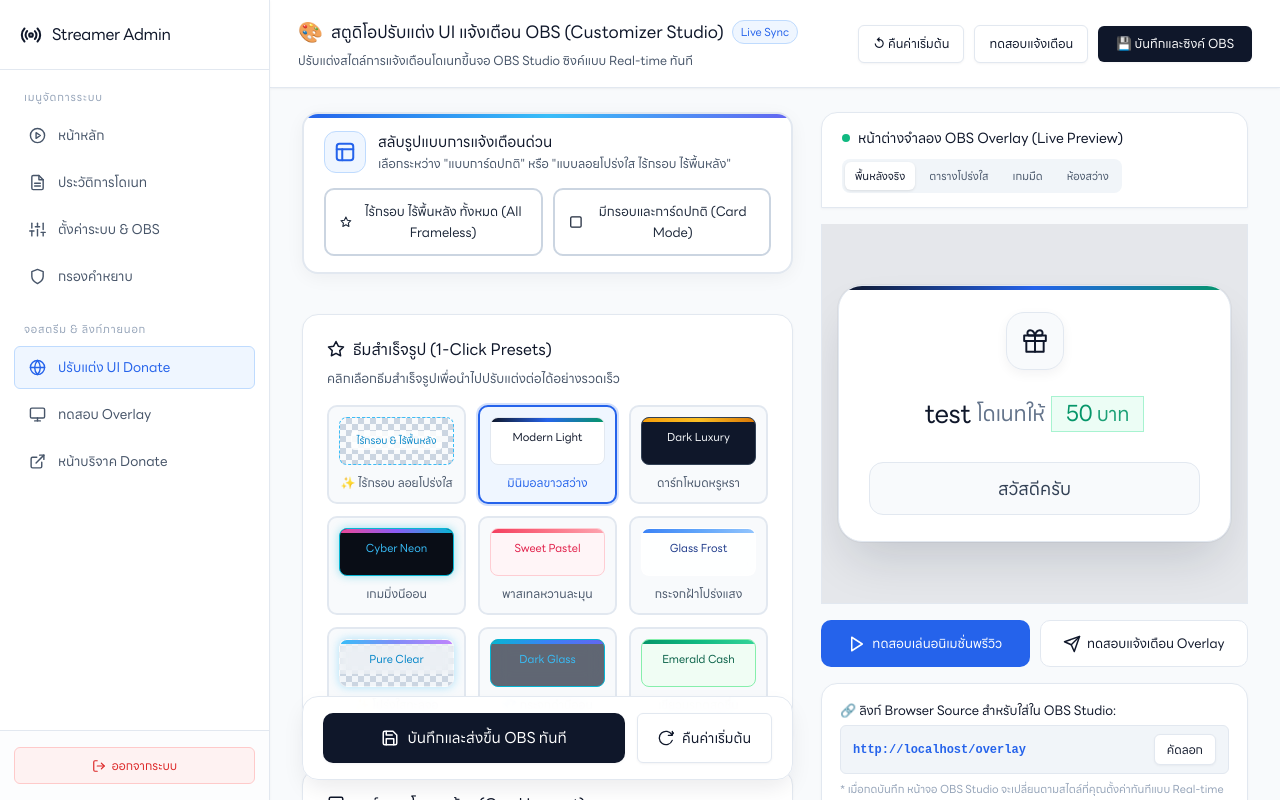
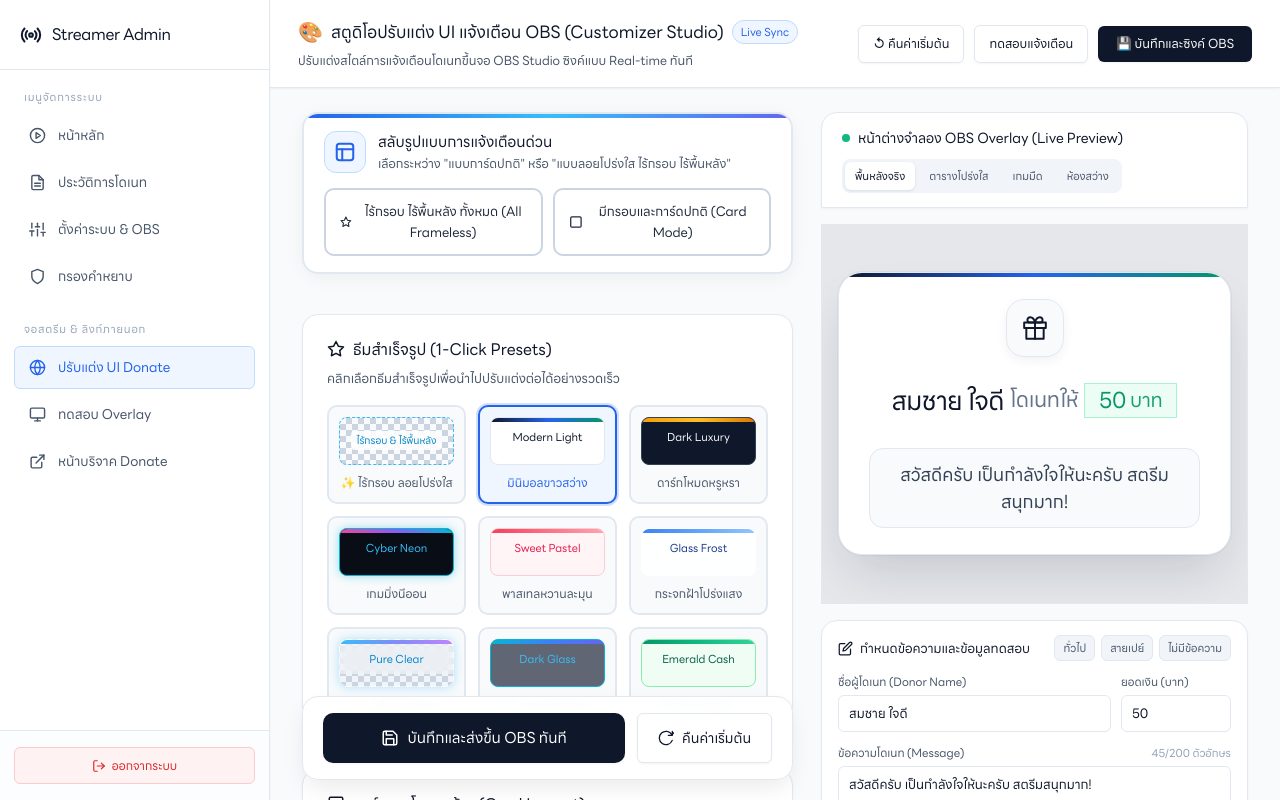
Before and after one commit to nattapong-2005/donate-project, a Next.js app: page /customizer in a window 1280 px wide. Shown: the top 800 px of the page. Built offline with nearby package versions, Linux system fonts and the light colour scheme; no server answers.

Commit message:
feat(customizer): allow customizing test alert name, amount, and message with live preview

```diff
--- a/app/customizer/customizer.css
+++ b/app/customizer/customizer.css
@@ -411,6 +411,106 @@
   background: #ffffff;
 }
 
+/* Test Alert Customization Card */
+.test-data-card {
+  background: var(--bg-panel);
+  border: 1px solid var(--border);
+  border-radius: var(--radius-lg);
+  padding: 14px 16px;
+  box-shadow: var(--shadow-sm);
+  display: flex;
+  flex-direction: column;
+  gap: 12px;
+}
+
+.test-data-header {
+  display: flex;
+  align-items: center;
+  justify-content: space-between;
+  flex-wrap: wrap;
+  gap: 8px;
+}
+
+.test-data-title {
+  display: flex;
+  align-items: center;
+  gap: 7px;
+  font-size: 13px;
+  font-weight: 700;
+  color: var(--text-main);
+}
+
+.test-presets-wrap {
+  display: flex;
+  gap: 6px;
+  flex-wrap: wrap;
+}
+
+.test-preset-btn {
+  background: #f1f5f9;
+  border: 1px solid var(--border);
+  color: var(--text-muted);
+  border-radius: 6px;
+  padding: 3px 8px;
+  font-size: 11px;
+  font-weight: 600;
+  cursor: pointer;
+  transition: all 0.15s ease;
+  font-family: inherit;
+}
+
+.test-preset-btn:hover {
+  background: #e2e8f0;
+  color: var(--text-main);
+  border-color: #cbd5e1;
+}
+
+.test-data-grid {
+  display: grid;
+  grid-template-columns: 1fr 110px;
+  gap: 10px;
+}
+
+.test-field {
+  display: flex;
+  flex-direction: column;
+  gap: 4px;
+}
+
+.test-field label {
+  font-size: 11.5px;
+  font-weight: 600;
+  color: var(--text-muted);
+  display: flex;
+  justify-content: space-between;
+}
+
+.test-field input,
+.test-field textarea {
+  width: 100%;
+  box-sizing: border-box;
+  background: #ffffff;
+  border: 1.5px solid var(--border);
+  border-radius: var(--radius-sm);
+  padding: 7px 10px;
+  font-size: 13px;
+  color: var(--text-main);
+  font-family: inherit;
+  transition: border-color 0.2s ease, box-shadow 0.2s ease;
+  outline: none;
+}
+
+.test-field input:focus,
+.test-field textarea:focus {
+  border-color: var(--accent);
+  box-shadow: 0 0 0 3px rgba(37, 99, 235, 0.12);
+}
+
+.test-field textarea {
+  resize: vertical;
+  min-height: 48px;
+}
+
 /* Preview Controls Box */
 .preview-controls-box {
   display: grid;
@@ -681,6 +781,10 @@
   }
 
   .preview-controls-box {
+    grid-template-columns: 1fr;
+  }
+
+  .test-data-grid {
     grid-template-columns: 1fr;
   }
 
--- a/app/customizer/page.tsx
+++ b/app/customizer/page.tsx
@@ -378,6 +378,11 @@
   const [currentUser, setCurrentUser] = useState<{ username: string; displayName?: string } | null>(null);
   const [isSidebarOpen, setIsSidebarOpen] = useState<boolean>(false);
 
+  // Test Alert Customization State
+  const [testName, setTestName] = useState<string>('สมชาย ใจดี');
+  const [testAmount, setTestAmount] = useState<number | string>(50);
+  const [testMessage, setTestMessage] = useState<string>('สวัสดีครับ เป็นกำลังใจให้นะครับ สตรีมสนุกมาก!');
+
   const handleLogout = async () => {
     try {
       await fetch('/api/auth/logout', { method: 'POST' });
@@ -493,13 +498,14 @@
       const headers: Record<string, string> = { 'Content-Type': 'application/json' };
       if (adminToken) headers['x-admin-token'] = adminToken;
 
+      const parsedAmount = parseFloat(String(testAmount));
       const res = await fetch('/api/admin/test-alert', {
         method: 'POST',
         headers,
         body: JSON.stringify({
-          name: 'test',
-          amount: 50,
-          message: 'สวัสดีครับ'
+          name: (testName || '').trim() || 'Anonymous',
+          amount: !isNaN(parsedAmount) && parsedAmount > 0 ? parsedAmount : 50,
+          message: (testMessage || '').trim()
         })
       });
       const data = await res.json();
@@ -1649,7 +1655,7 @@
                     style={{ fontSize: `${settings.alert_title_size || 26}px` }}
                   >
                     <span className="donator-name" style={{ color: settings.alert_name_color || '#0f172a' }}>
-                      test
+                      {(testName || '').trim() || 'Anonymous'}
                     </span>
                     <span className="alert-action-text" style={{ color: settings.alert_action_color || '#64748b' }}>
                       {settings.alert_action_text || 'โดเนทให้'}
@@ -1665,11 +1671,14 @@
                         padding: settings.alert_amount_bg === 'transparent' ? '0' : '2px 14px'
                       }}
                     >
-                      <span className="alert-amount-val">50</span>
+                      <span className="alert-amount-val">
+                        {testAmount !== '' && !isNaN(Number(testAmount)) ? Number(testAmount).toLocaleString('th-TH') : 0}
+                      </span>
                       <span className="alert-currency">บาท</span>
                     </span>
                   </div>
 
+                  {(testMessage || '').trim() !== '' && (
                     <div
                       className="alert-message"
                       style={{
@@ -1680,9 +1689,98 @@
                         padding: settings.alert_msg_bg === 'transparent' ? '4px 0' : '12px 18px'
                       }}
                     >
-                    สวัสดีครับ
-                  </div>
-                </div>
+                      {testMessage}
+                    </div>
+                  )}
+                </div>
+              </div>
+            </div>
+
+            {/* Test Alert Data Configuration Card */}
+            <div className="test-data-card">
+              <div className="test-data-header">
+                <div className="test-data-title">
+                  <svg width="15" height="15" viewBox="0 0 24 24" fill="none" stroke="currentColor" strokeWidth="2" strokeLinecap="round" strokeLinejoin="round">
+                    <path d="M11 4H4a2 2 0 0 0-2 2v14a2 2 0 0 0 2 2h14a2 2 0 0 0 2-2v-7"></path>
+                    <path d="M18.5 2.5a2.121 2.121 0 0 1 3 3L12 15l-4 1 1-4 9.5-9.5z"></path>
+                  </svg>
+                  <span>กำหนดข้อความและข้อมูลทดสอบ</span>
+                </div>
+                <div className="test-presets-wrap">
+                  <button
+                    type="button"
+                    className="test-preset-btn"
+                    onClick={() => {
+                      setTestName('สมชาย ใจดี');
+                      setTestAmount(50);
+                      setTestMessage('สวัสดีครับ เป็นกำลังใจให้นะครับ สตรีมสนุกมาก!');
+                    }}
+                  >
+                    ทั่วไป
+                  </button>
+                  <button
+                    type="button"
+                    className="test-preset-btn"
+                    onClick={() => {
+                      setTestName('สายเปย์ ตัวจริง');
+                      setTestAmount(1000);
+                      setTestMessage('ขอให้มีความสุขกับการสตรีม เติมพลังให้ครับ 🎉');
+                    }}
+                  >
+                    สายเปย์
+                  </button>
+                  <button
+                    type="button"
+                    className="test-preset-btn"
+                    onClick={() => {
+                      setTestName('Anonymous');
+                      setTestAmount(100);
+                      setTestMessage('');
+                    }}
+                  >
+                    ไม่มีข้อความ
+                  </button>
+                </div>
+              </div>
+
+              <div className="test-data-grid">
+                <div className="test-field">
+                  <label>ชื่อผู้โดเนท (Donor Name)</label>
+                  <input
+                    type="text"
+                    value={testName}
+                    onChange={e => setTestName(e.target.value)}
+                    placeholder="เช่น สมชาย ใจดี, Anonymous"
+                    maxLength={50}
+                  />
+                </div>
+                <div className="test-field">
+                  <label>ยอดเงิน (บาท)</label>
+                  <input
+                    type="number"
+                    value={testAmount}
+                    onChange={e => setTestAmount(e.target.value === '' ? '' : Number(e.target.value))}
+                    placeholder="50"
+                    min={1}
+                    step={1}
+                  />
+                </div>
+              </div>
+
+              <div className="test-field">
+                <label>
+                  <span>ข้อความโดเนท (Message)</span>
+                  <span style={{ fontSize: '11px', color: 'var(--text-dim)', fontWeight: 400 }}>
+                    {testMessage.length}/200 ตัวอักษร
+                  </span>
+                </label>
+                <textarea
+                  value={testMessage}
+                  onChange={e => setTestMessage(e.target.value)}
+                  placeholder="พิมพ์ข้อความที่ต้องการให้แสดงและอ่านออกเสียง TTS..."
+                  rows={2}
+                  maxLength={200}
+                />
               </div>
             </div>
 
```
Lines whose indentation alone changed are shown as unchanged.
